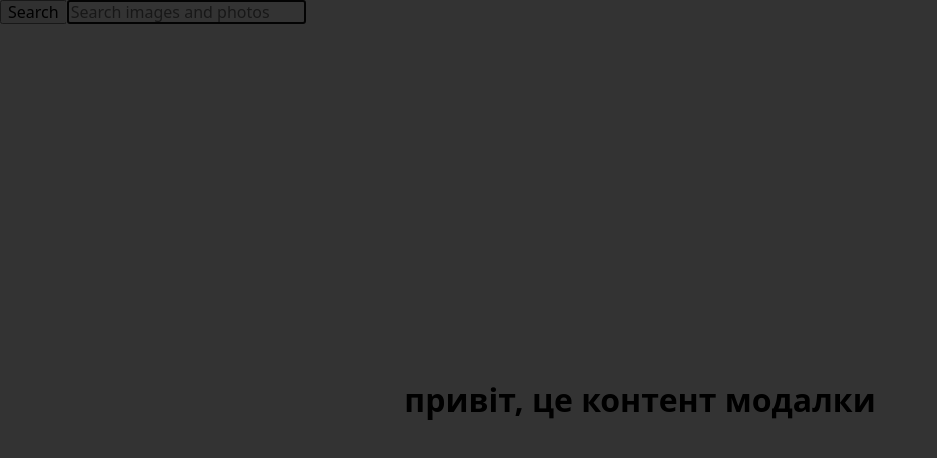
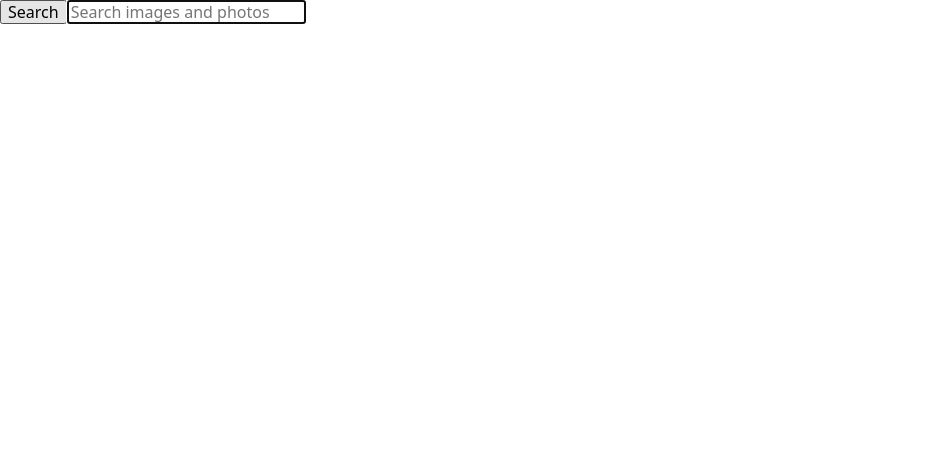
Before and after one commit to forysiak-vova/goit-react-hw-03-image-finder, a React (Create React App) app: page / in a window 1280 px wide. Shown: the top 458 px of the page, without its empty margins (0-937 px from the left). Built offline with nearby package versions, Linux system fonts and the light colour scheme.

Commit message:
модалка

```diff
--- a/src/App.jsx
+++ b/src/App.jsx
@@ -14,7 +14,8 @@ export class App extends Component {
     loading: false,
     status: 'idle',
     page: 1,
-    showModal: true,
+    showModal: false,
+    modalImage: '',
   };
 
   componentDidUpdate(prevProps, prevState) {
@@ -72,9 +73,26 @@ export class App extends Component {
     }));
   };
 
+  clickImage = e => {
+    const srcImg = e.target.getAttribute('src');
+    const altImg = e.target.getAttribute('alt');
+
+    this.setState({
+      modalImage: { srcImg, altImg },
+      showModal: true,
+    });
+  };
+
   render() {
-    const { status, ansferImages, searchQuery, loading, showModal } =
-      this.state;
+    const {
+      status,
+      ansferImages,
+      searchQuery,
+      loading,
+      showModal,
+      clickImage,
+      modalImage,
+    } = this.state;
     const btn = !(ansferImages.length < 12);
 
     return (
@@ -84,7 +102,7 @@ export class App extends Component {
 
         {status === 'resolved' && (
           <>
-            <ImageGallery items={ansferImages} />
+            <ImageGallery items={ansferImages} clickImage={this.clickImage} />
 
             {btn && (
               <Button nextClick={this.addImage} loading={loading}>
@@ -98,9 +116,11 @@ export class App extends Component {
           <h1>There are no pictures with this name: {searchQuery}</h1>
         )}
         {showModal && (
-          <Modal onClose={this.toggleModal}>
-            <h1>привіт, це контент модалки</h1>
-          </Modal>
+          <Modal
+            onClose={this.toggleModal}
+            src={modalImage.srcImg}
+            alt={modalImage.altImg}
+          ></Modal>
         )}
 
         <ToastContainer
--- a/src/components/ImageGallery/ImageGallery.jsx
+++ b/src/components/ImageGallery/ImageGallery.jsx
@@ -1,6 +1,6 @@
 import ImageGalleryItem from '../ImageGalleryItem';
 
-function ImageGallery({ items }) {
+function ImageGallery({ items, clickImage }) {
   return (
     <ul>
       {items.map(({ id, webformatURL, largeImageURL, tags }) => (
@@ -9,6 +9,7 @@ function ImageGallery({ items }) {
           tags={tags}
           webformatURL={webformatURL}
           largeImageURL={largeImageURL}
+          clickImage={clickImage}
         />
       ))}
     </ul>
--- a/src/components/ImageGalleryItem/ImageGalleryItem.jsx
+++ b/src/components/ImageGalleryItem/ImageGalleryItem.jsx
@@ -1,7 +1,13 @@
-function ImageGalleryItem({ id, webformatURL, largeImageURL, tags }) {
+function ImageGalleryItem({
+  id,
+  webformatURL,
+  largeImageURL,
+  tags,
+  clickImage,
+}) {
   return (
     <li>
-      <img src={webformatURL} alt={tags} width="300" />
+      <img src={webformatURL} alt={tags} width="300" onClick={clickImage} />
     </li>
   );
 }
--- a/src/components/Modal/Modal.jsx
+++ b/src/components/Modal/Modal.jsx
@@ -6,11 +6,9 @@ const modalRoot = document.querySelector('#modal-root');
 
 class Modal extends Component {
   componentDidMount() {
-    console.log('componentDidMount');
     window.addEventListener('keydown', this.hendelKeyDown);
   }
   componentWillUnmount() {
-    console.log('componentWillUnmount');
     window.removeEventListener('keydown', this.hendelKeyDown);
   }
 
@@ -27,9 +25,12 @@ class Modal extends Component {
   };
 
   render() {
+    const { src, alt } = this.props;
     return createPortal(
       <Overlay onClick={this.handleBackdropClick}>
-        <Modall>{this.props.children}</Modall>
+        <Modall>
+          <img src={src} alt={alt} width="900" />
+        </Modall>
       </Overlay>,
       modalRoot
     );
```
